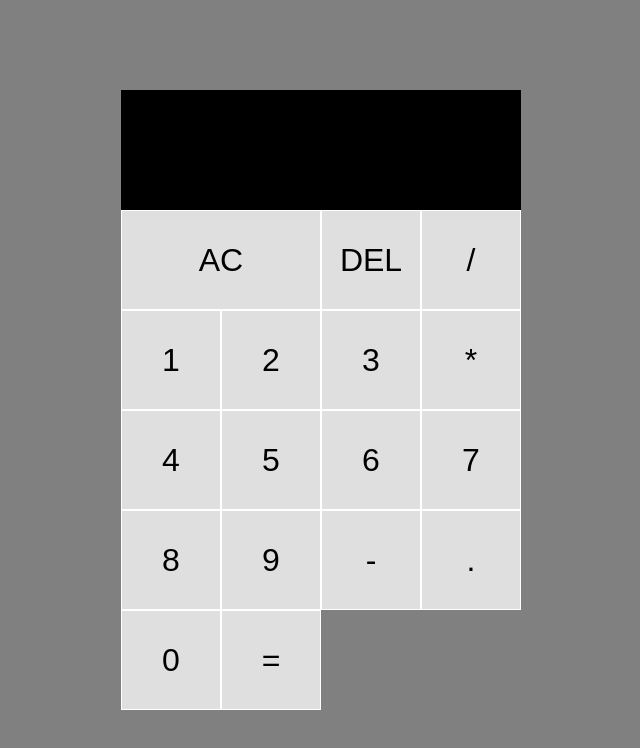
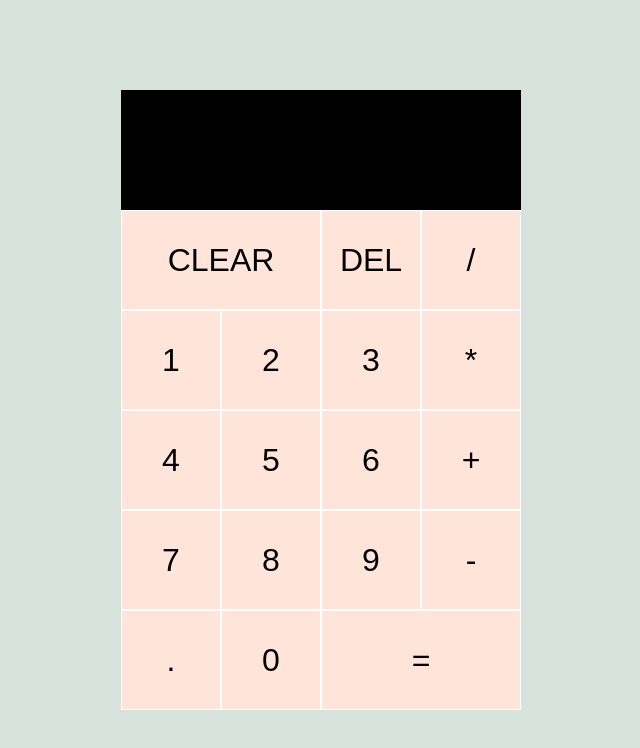
Before and after one commit to StephanyCamacho/basic-calculator, a plain HTML site: page index.html in a window 1280 px wide. Shown: the whole page, without its empty margins (319-959 px from the left). Drawn offline with Linux system fonts and the light colour scheme.

Commit message:
button on click working

```diff
--- a/index.html
+++ b/index.html
@@ -7,28 +7,31 @@
     <link href="style.css" rel = "stylesheet">
 </head>
 <body>
-    <div class="calculator-grid">
+    <!-- Creating a grid for the calculator buttons -->
+    <div class="calculator-buttons">
         <div class="output">
             <div class="previous-operand"></div>
             <div class="current-operand"></div>
         </div>
-        <button class="span-two">AC</button>
-        <button>DEL </button>
-        <button>/ </button>
-        <button>1 </button>
-        <button>2 </button>
-        <button>3 </button>
-        <button>* </button>
-        <button>4 </button>
-        <button>5 </button>
-        <button>6 </button>
-        <button>7 </button>
-        <button>8 </button>
-        <button>9 </button>
-        <button>- </button>
-        <button>. </button>
-        <button>0 </button>
-        <button class="span">=</button>
+        <!-- Span toe  -->
+        <button class="span-two">CLEAR</button>
+        <button>DEL</button>
+        <button math-operator>/</button>
+        <button calc-num>1 </button>
+        <button calc-num>2 </button>
+        <button calc-num>3 </button>
+        <button math-operator>*</button>
+        <button calc-num>4 </button>
+        <button calc-num>5 </button>
+        <button calc-num>6 </button>
+        <button math-operator>+</button>
+        <button calc-num>7 </button>
+        <button calc-num>8 </button>
+        <button calc-num>9 </button>
+        <button math-operator>-</button>
+        <button calc-num>.</button>
+        <button calc-num>0 </button>
+        <button class="span-two">=</button>
     </div>
 </body>
 <script src="script.js" ></script>
--- a/style.css
+++ b/style.css
@@ -7,10 +7,10 @@
 body {
   padding: 0;
   margin: 0;
-    background: gray;
+  background-color: #D8E2DC;
 }
 
-  .calculator-grid {
+.calculator-buttons {
   display: grid;
   justify-content: center;
   align-content: center;
@@ -19,22 +19,40 @@
   grid-template-rows: minmax(120px, auto) repeat(5, 100px);
 }
 
-  .calculator-grid > button {
+.calculator-buttons > button {
   cursor: pointer;
   font-size: 2rem;
   border: 1px solid white;
   outline: none;
-    background-color: rgba(255, 255, 255, .75);
+  background-color: #FFE5D9;
 }
 
-  .calculator-grid > button:hover {
-    background-color: rgba(0, 94, 178, .50);
+.calculator-buttons > button:active {
+  background-color: wheat;
 }
+
 .span-two {
   grid-column: span 2;
 }
+
 .output {
-      grid-column: 1/ -1;
-      background-color: black;
+  grid-column: 1 / -1;
+  background-color:black;
   display: flex;
+  align-items: flex-end;
+  justify-content: space-around;
+  flex-direction: column;
+  padding: 10px;
+  word-wrap: break-word;
+  word-break: break-all;
 }
+
+.output .previous-operand {
+  color: rgba(255, 255, 255, .75);
+  font-size: 1.5rem;
+}
+
+.output .current-operand {
+  color: white;
+  font-size: 2.5rem;
+}
```
Lines whose indentation alone changed are shown as unchanged.
